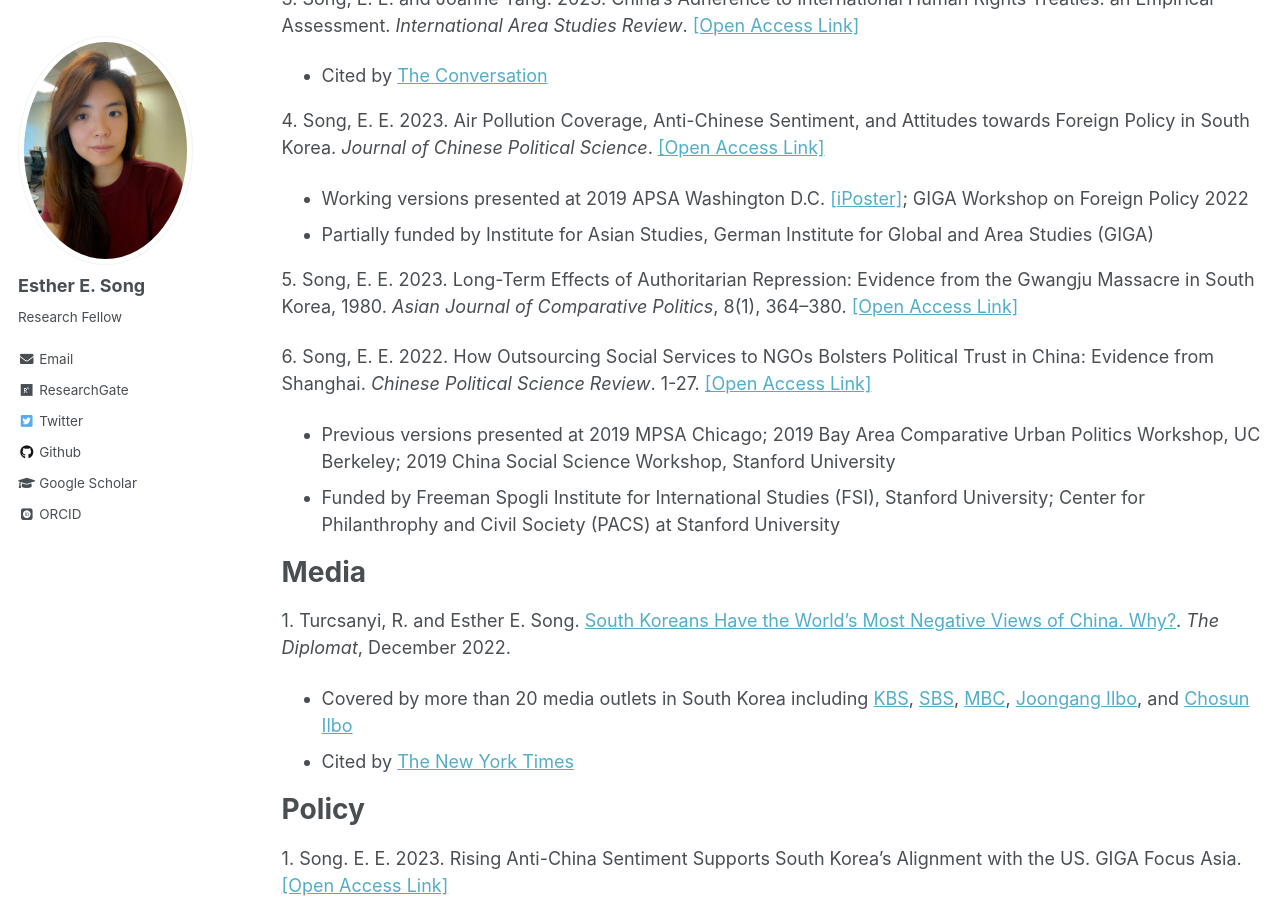
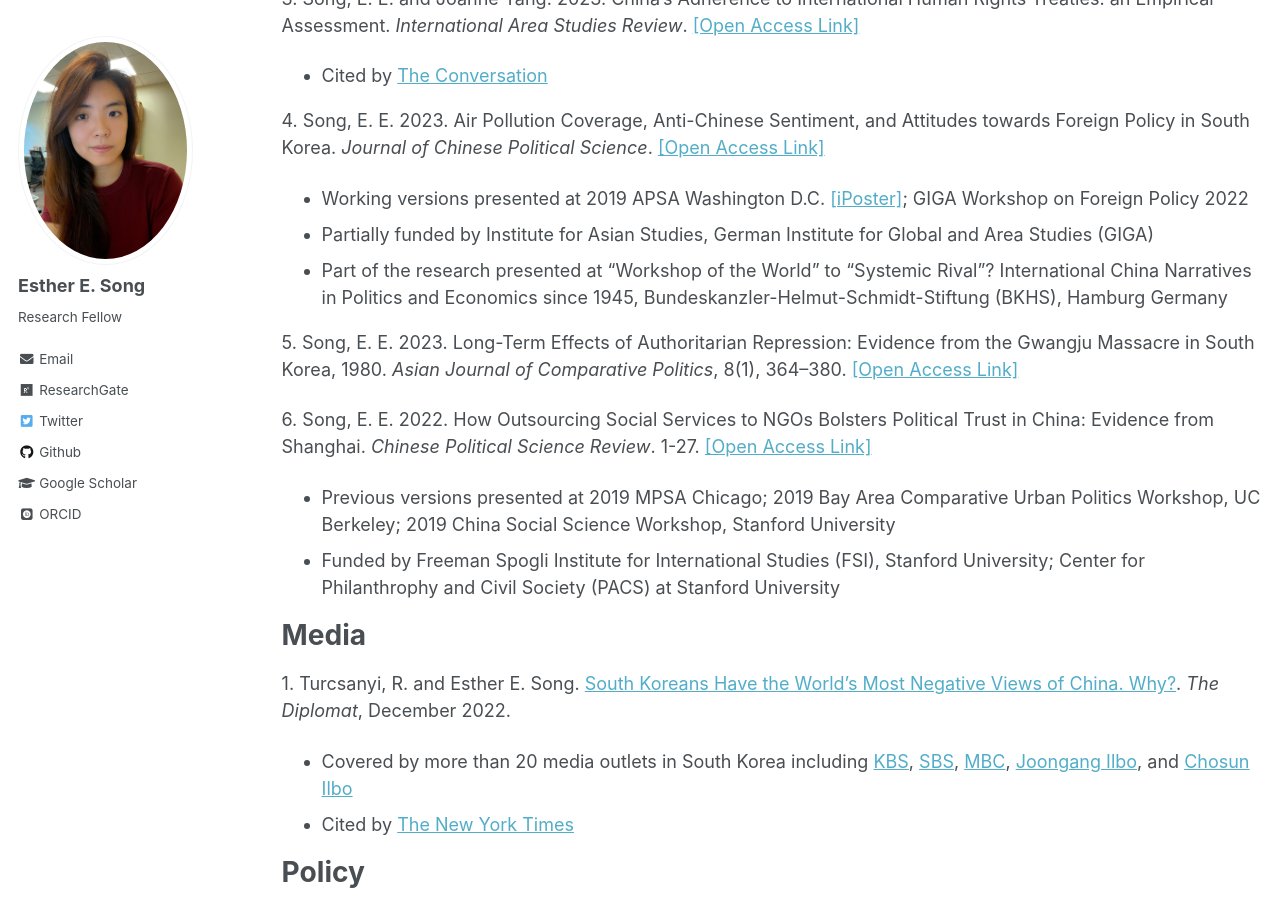
Before and after one commit to ehsong/ehsong.github.io, a Jekyll site: the page built from _pages/research.md, in a window 1280 px wide and 900 px high, scrolled down 751 px. Built offline with Jekyll 4.4.1, drawn with Linux system fonts in a browser that asks for light colours; some web fonts are replaced.

Commit message:
Update research.md

```diff
--- a/_pages/research.md
+++ b/_pages/research.md
@@ -24,6 +24,7 @@
 4\. Song, E. E. 2023. Air Pollution Coverage, Anti-Chinese Sentiment, and Attitudes towards Foreign Policy in South Korea. *Journal of Chinese Political Science*. [[Open Access Link]](https://doi.org/10.1007/s11366-023-09849-z)
    * Working versions presented at 2019 APSA Washington D.C. [[iPoster]](https://apsa2019-apsa.ipostersessions.com/default.aspx?s=DF-1D-34-3D-64-33-21-12-B0-42-57-A1-87-AC-68-E1); GIGA Workshop on Foreign Policy 2022
    * Partially funded by Institute for Asian Studies, German Institute for Global and Area Studies (GIGA)
+   * Part of the research presented at “Workshop of the World” to “Systemic Rival”? International China Narratives in Politics and Economics since 1945, Bundeskanzler-Helmut-Schmidt-Stiftung (BKHS), Hamburg Germany
 
 5\. Song, E. E. 2023. Long-Term Effects of Authoritarian Repression: Evidence from the Gwangju Massacre in South Korea, 1980. *Asian Journal of Comparative Politics*, 8(1), 364–380. [[Open Access Link]](https://journals.sagepub.com/doi/epub/10.1177/20578911221147994)
 
```
